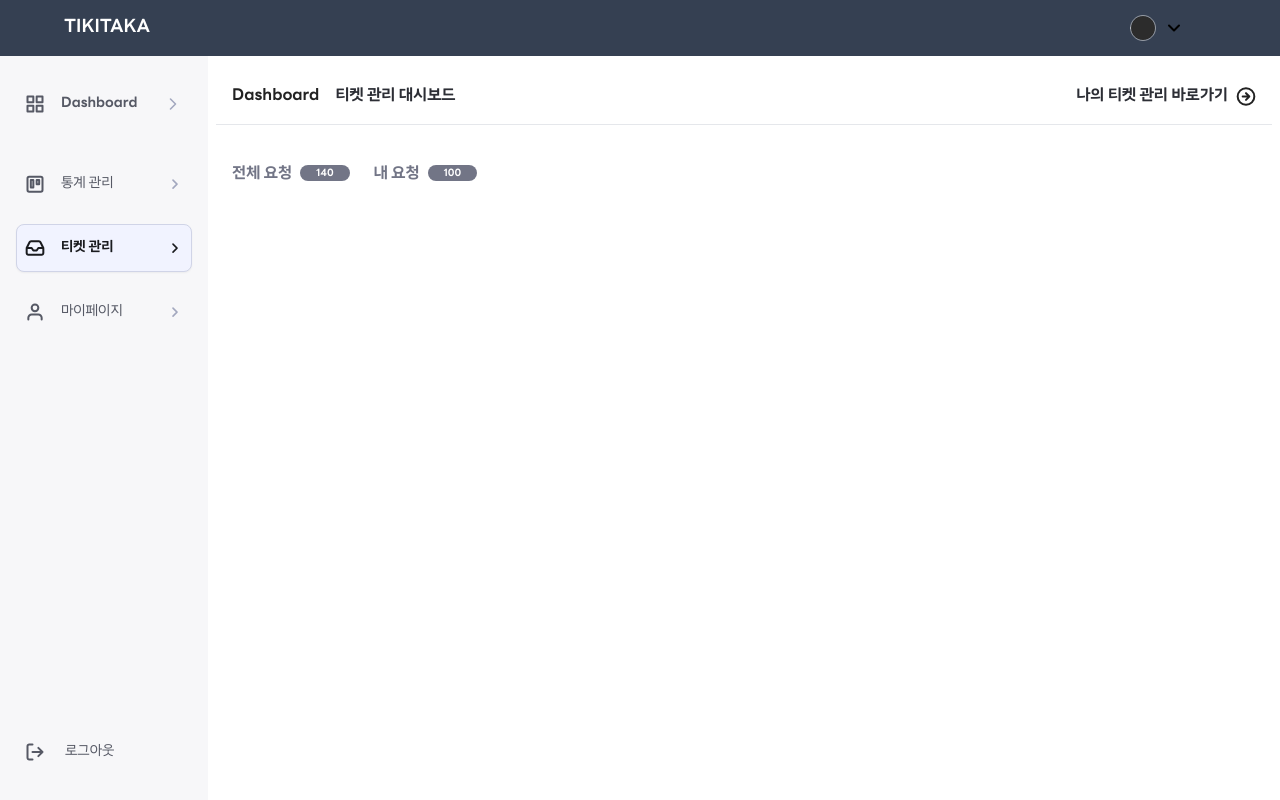
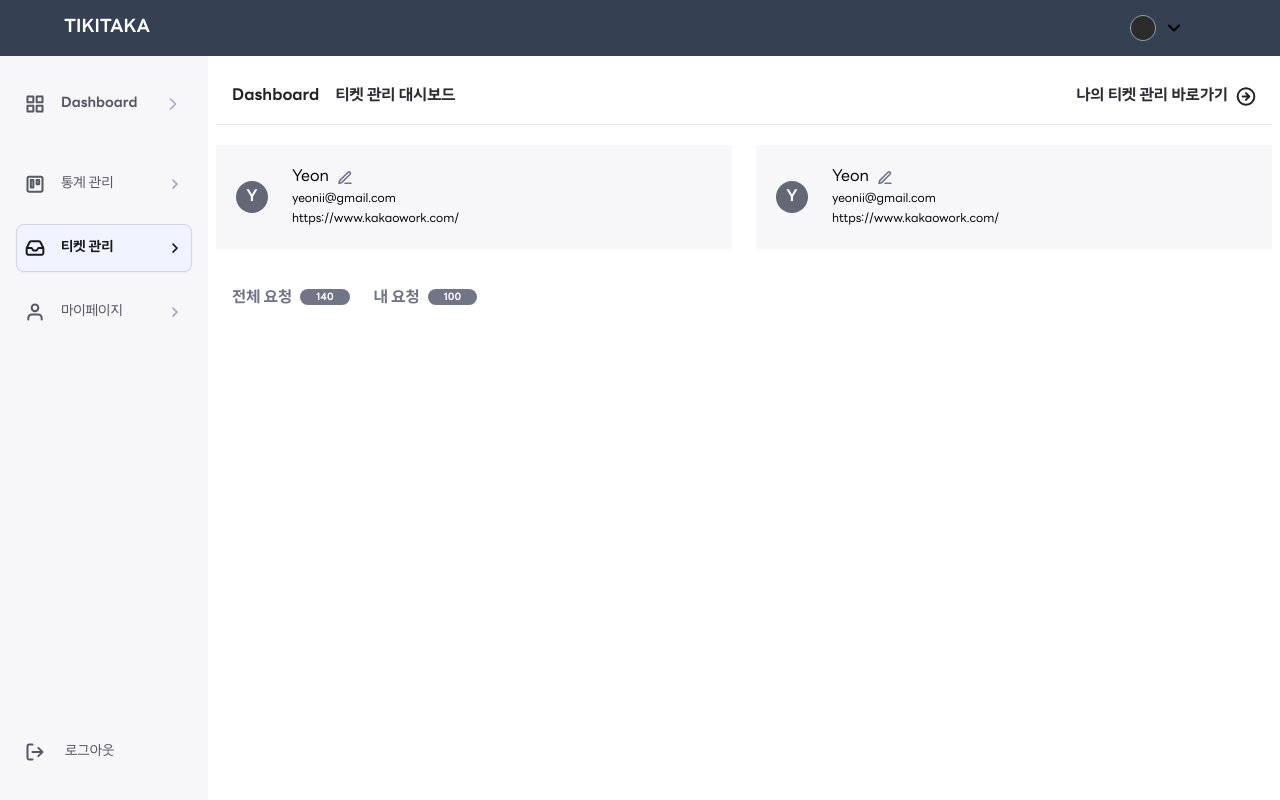
Before and after one commit to lamiiiii/TRILLION-TikiTaka-FE, a React app: page /manager/tickets in a window 1280 px wide. Built offline with nearby package versions, Linux system fonts and the light colour scheme.

Commit message:
TKT-45 feat: 프로필 컴포넌트, 수정 기능 구현

```diff
--- a/src/components/common/Icon.tsx
+++ b/src/components/common/Icon.tsx
@@ -259,3 +259,18 @@ export function XIcon() {
     </svg>
   );
 }
+
+// 닫기 아이콘
+export function EditIcon() {
+  return (
+    <svg width="16" height="17" viewBox="0 0 16 17" fill="none" xmlns="http://www.w3.org/2000/svg">
+      <path
+        d="M8 14.2707H14M11 3.27066C11.2652 3.00544 11.6249 2.85645 12 2.85645C12.1857 2.85645 12.3696 2.89303 12.5412 2.9641C12.7128 3.03517 12.8687 3.13934 13 3.27066C13.1313 3.40198 13.2355 3.55788 13.3066 3.72946C13.3776 3.90104 13.4142 4.08494 13.4142 4.27066C13.4142 4.45638 13.3776 4.64027 13.3066 4.81185C13.2355 4.98344 13.1313 5.13934 13 5.27066L4.66667 13.604L2 14.2707L2.66667 11.604L11 3.27066Z"
+        stroke="#727586"
+        strokeWidth="1.6"
+        strokeLinecap="round"
+        strokeLinejoin="round"
+      />
+    </svg>
+  );
+}
--- a/src/components/common/Input.tsx
+++ b/src/components/common/Input.tsx
@@ -6,18 +6,24 @@ interface InputProps {
   placeholder?: string;
   required?: boolean;
   maxLength?: number;
+  name?: string;
+  value?: string;
+  onChange?: (event: React.ChangeEvent<HTMLInputElement | HTMLTextAreaElement>) => void;
 }
 
-export default function Input({type, element, label, size, placeholder, required, maxLength}: InputProps) {
+export default function Input({type, element, label, size, name, value, placeholder, required, maxLength, onChange}: InputProps) {
   return (
     <div className={`flex ${element === 'input' ? ' items-center' : 'items-start '}`}>
-      <label className="text-subtitle mr-6 w-[120px]">{label}</label>
+      {label && <label className="text-subtitle mr-6 w-[120px]">{label}</label>}
       {element === 'input' ? (
         <input
           type={type}
+          name={name}
+          value={value}
           placeholder={placeholder}
           maxLength={maxLength}
           required={required}
+          onChange={onChange}
           className={` ${size === 'sm' ? 'py-2' : ' py-4'} px-4 text-subtitle-regular w-full  border border-gray-2 rounded-md focus:outline-none focus:border-main `}
         />
       ) : (
--- a/src/components/manager/tickets/ManagerTicketsContainer.tsx
+++ b/src/components/manager/tickets/ManagerTicketsContainer.tsx
@@ -1,12 +1,19 @@
 // 담당자 - 티켓 관리 대시보드 (전체)
 
 import TopMenu from '../../common/TopMenu';
+import TicketAnalytics from './TicketAnalytics';
 import TicketFilter from './TicketFilter';
+import TicketProfile from './TicketProfile';
 
 export default function ManagerTicketsContainer() {
   return (
     <div className="flex flex-col max-w-1200">
       <TopMenu boldBlackText="Dashboard" boldGrayText="티켓 관리 대시보드" rightText="나의 티켓 관리 바로가기" linkTo="/manager/tickets" />
+      <div className="mt-5 flex gap-6">
+        <TicketProfile />
+        <TicketAnalytics />
+      </div>
+
       <TicketFilter />
     </div>
   );
--- /dev/null
+++ b/src/components/manager/tickets/TicketAnalytics.tsx
@@ -0,0 +1,18 @@
+import {EditIcon} from '../../common/Icon';
+import Profile from '../../common/Profile';
+
+export default function TicketAnalytics() {
+  return (
+    <div className="flex items-center gap-6 w-full bg-gray-18 p-5">
+      <Profile name="Yeon" size="lg" backgroundColor="manager" />
+      <div className="flex flex-col items-start">
+        <div className="flex items-center gap-2">
+          <p>Yeon</p>
+          <EditIcon />
+        </div>
+        <p className="text-body-regular">yeonii@gmail.com</p>
+        <p className="text-body-regular">https://www.kakaowork.com/</p>
+      </div>
+    </div>
+  );
+}
--- /dev/null
+++ b/src/components/manager/tickets/TicketProfile.tsx
@@ -0,0 +1,71 @@
+import React, {useState} from 'react';
+import {EditIcon} from '../../common/Icon';
+import Profile from '../../common/Profile';
+import Input from '../../common/Input';
+
+export default function TicketProfile() {
+  const [isEditing, setIsEditing] = useState(false);
+  const [userInfo, setUserInfo] = useState({
+    name: 'Yeon',
+    email: 'yeonii@gmail.com',
+    website: 'https://www.kakaowork.com/',
+  });
+
+  const handleEdit = () => {
+    setIsEditing(!isEditing);
+  };
+
+  const handleChange = (e: React.ChangeEvent<HTMLInputElement | HTMLTextAreaElement>) => {
+    const {name, value} = e.target;
+    setUserInfo((prevState) => ({
+      ...prevState,
+      [name]: value,
+    }));
+  };
+
+  const handleSubmit = (e: React.FormEvent<HTMLFormElement>) => {
+    e.preventDefault();
+    setIsEditing(false);
+    // Here you would typically send the updated info to a server
+  };
+
+  return (
+    <div className="flex items-center gap-6 w-full bg-gray-18 p-5">
+      <Profile name={userInfo.name} size="lg" backgroundColor="manager" />
+      <div className="flex flex-col items-start">
+        {isEditing ? (
+          <form onSubmit={handleSubmit} className="w-[400px] flex flex-col gap-2">
+            <h1 className="text-title-bold mb-2">프로필 수정</h1>
+            <Input element="input" size="sm" type="text" label="이름" name="name" value={userInfo.name} onChange={handleChange} />
+            <Input element="input" size="sm" type="email" label="이메일" name="email" value={userInfo.email} onChange={handleChange} />
+            <Input
+              element="input"
+              size="sm"
+              type="url"
+              label="카카오워크"
+              name="kakaowork"
+              value={userInfo.website}
+              onChange={handleChange}
+            />
+            <div className="flex justify-center mt-3">
+              <button type="submit" className="main-button w-fit">
+                완료
+              </button>
+            </div>
+          </form>
+        ) : (
+          <>
+            <div className="flex items-center gap-2">
+              <p>{userInfo.name}</p>
+              <button onClick={handleEdit}>
+                <EditIcon />
+              </button>
+            </div>
+            <p className="text-body-regular">{userInfo.email}</p>
+            <p className="text-body-regular">{userInfo.website}</p>
+          </>
+        )}
+      </div>
+    </div>
+  );
+}
```
